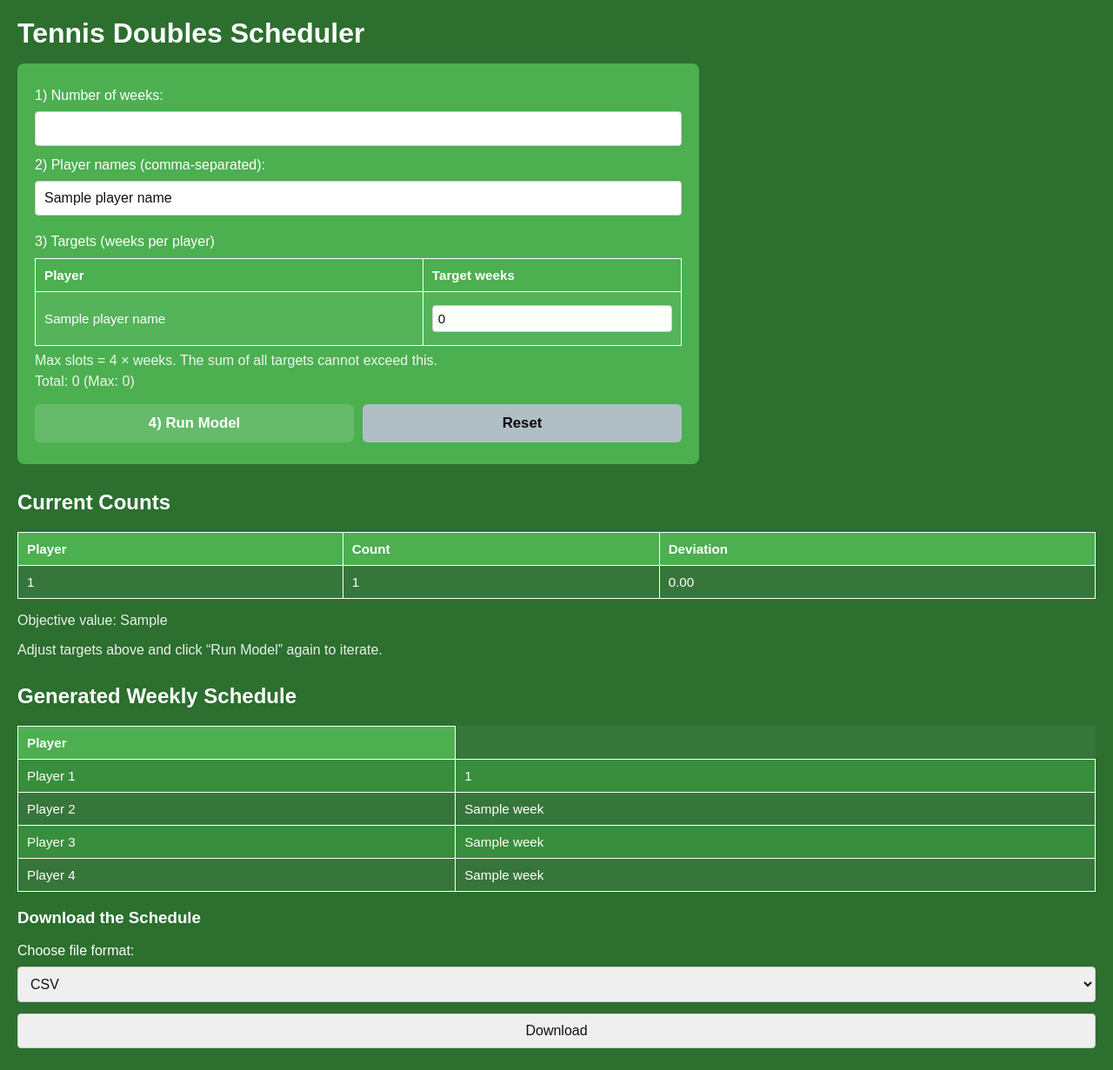
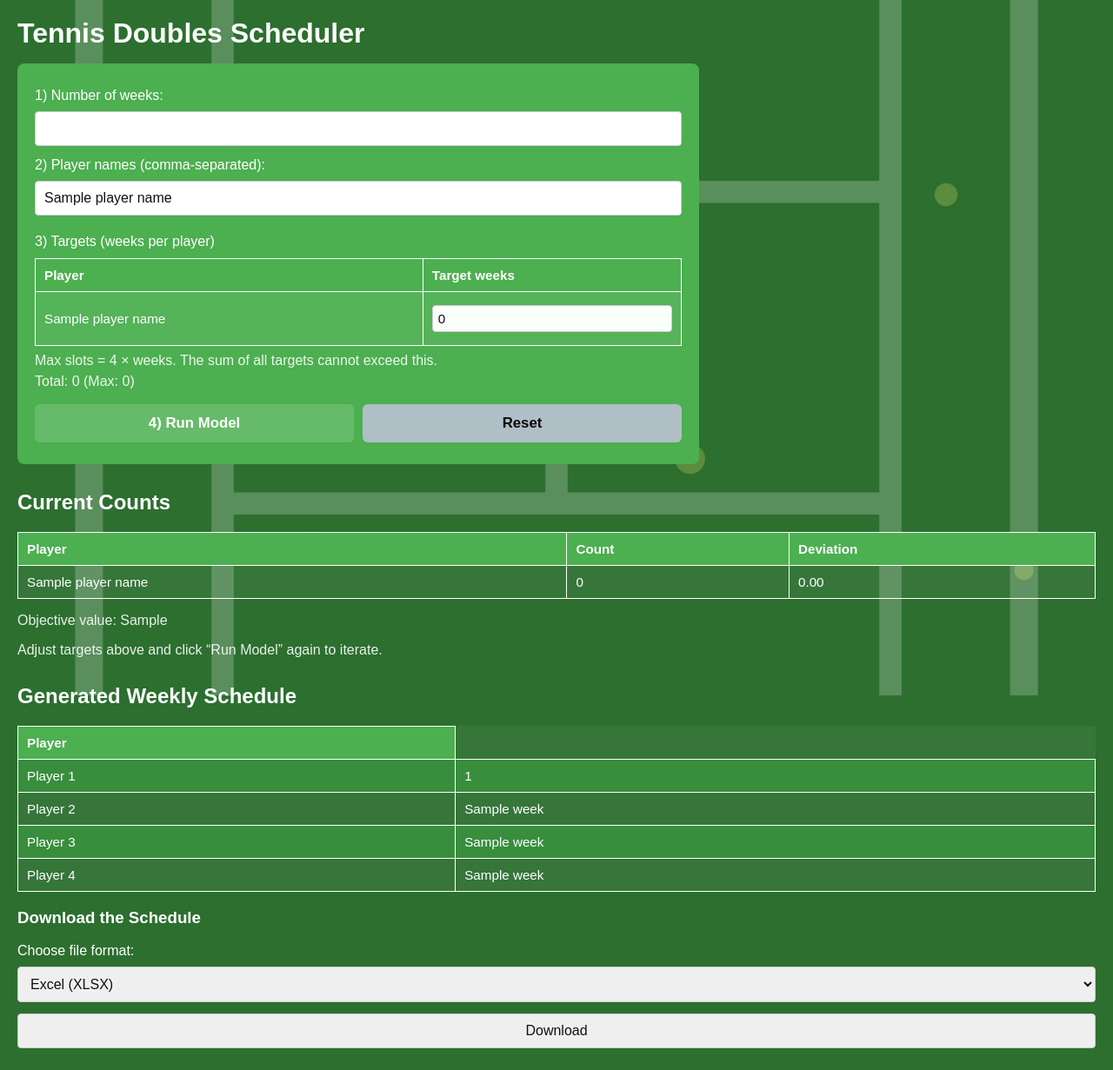
Before and after one commit to statsrick/tennis-scheduler, a Flask app: template templates/index.html in a window 1280 px wide. Shown: the whole page at 87% size. Run offline with Flask 3, Linux system fonts and the light colour scheme; the template is opened without the code that fills it: most values are stand-ins (such as "Sample title", 1, 10 or a date in 2020).

Commit message:
fixed csv

```diff
--- a/templates/index.html
+++ b/templates/index.html
@@ -5,18 +5,69 @@
   <meta name="viewport" content="width=device-width, initial-scale=1.0"/>
   <title>Tennis Doubles Scheduler</title>
   <style>
+    :root{
+      --court-green:#2c6f2f;
+      --form-green:#4CAF50;
+      --line:#ffffff;
+      --ball:#fffb79;
+      --ball-shade:#d6d54f;
+    }
+
+    /* Base */
+    html, body { height: 100%; }
     body {
       font-family: Arial, sans-serif;
-      background-color: #2c6f2f; /* Tennis court green */
+      background-color: var(--court-green);
       color: white;
       margin: 0;
+      padding: 0; /* background layers sit full-bleed; content adds its own padding */
+      overflow-x: hidden;
+    }
+
+    /* Background layers (behind everything, no interaction) */
+    .bg {
+      position: fixed;
+      inset: 0;
+      z-index: 0;
+      pointer-events: none;
+    }
+    /* Court lines as an SVG overlay */
+    .court {
+      position: absolute;
+      inset: 0;
+      width: 100%;
+      height: 100%;
+      opacity: 0.22; /* subtle */
+    }
+    /* Soft tennis balls sprinkled around using layered radial-gradients */
+    .balls {
+      position: absolute;
+      inset: 0;
+      opacity: 0.22;
+      background-repeat: no-repeat;
+      background-image:
+        radial-gradient(circle at 8% 18%,  var(--ball) 0 14px, var(--ball-shade) 15px, transparent 16px),
+        radial-gradient(circle at 85% 28%, var(--ball) 0 12px, var(--ball-shade) 13px, transparent 14px),
+        radial-gradient(circle at 28% 78%, var(--ball) 0 11px, var(--ball-shade) 12px, transparent 13px),
+        radial-gradient(circle at 62% 66%, var(--ball) 0 16px, var(--ball-shade) 17px, transparent 18px),
+        radial-gradient(circle at 92% 82%, var(--ball) 0 10px, var(--ball-shade) 11px, transparent 12px),
+        radial-gradient(circle at 40% 14%, var(--ball) 0 13px, var(--ball-shade) 14px, transparent 15px);
+      filter: drop-shadow(0 1px 1px rgba(0,0,0,.25));
+    }
+
+    /* Foreground content wrapper */
+    .content {
+      position: relative;
+      z-index: 1;
       padding: 20px;
     }
+
     h1 { text-align: left; margin: 0 0 16px 0; }
+
     .form-container {
       margin-bottom: 20px;
       padding: 20px;
-      background-color: #4CAF50;
+      background-color: var(--form-green);
       border-radius: 8px;
       width: 60%;
     }
@@ -54,7 +105,7 @@
     th, td {
       padding: 10px; text-align: left; border: 1px solid #fff; font-size: 0.95em; color: #fff;
     }
-    th { background-color: #4CAF50; }
+    th { background-color: var(--form-green); }
     tr:nth-child(even) { background-color: #388e3c; }
     .muted { opacity: 0.9; }
     .error { background:#b71c1c; color:#fff; padding:10px; border-radius:6px; margin:10px 0; }
@@ -73,9 +124,43 @@
       width: 48px; height: 48px; animation: spin 1s linear infinite; margin: 12px auto;
     }
     @keyframes spin { 0% { transform: rotate(0deg);} 100% { transform: rotate(360deg);} }
+
+    /* Responsive: widen form to 100% on narrow screens */
+    @media (max-width: 900px){
+      .form-container { width: 100%; }
+    }
   </style>
 </head>
 <body>
+
+<!-- Background layers -->
+<div class="bg" aria-hidden="true">
+  <!-- Court lines (rough tennis court layout) -->
+  <svg class="court" viewBox="0 0 100 100" preserveAspectRatio="xMidYMid slice">
+    <!-- Outer court rectangle -->
+    <rect x="8" y="8" width="84" height="84" fill="none" stroke="white" stroke-width="2.5"/>
+    <!-- Baselines -->
+    <line x1="8" y1="8" x2="92" y2="8" stroke="white" stroke-width="2"/>
+    <line x1="8" y1="92" x2="92" y2="92" stroke="white" stroke-width="2"/>
+    <!-- Singles sidelines (approx) -->
+    <line x1="20" y1="8" x2="20" y2="92" stroke="white" stroke-width="2"/>
+    <line x1="80" y1="8" x2="80" y2="92" stroke="white" stroke-width="2"/>
+    <!-- Service lines -->
+    <line x1="20" y1="36" x2="80" y2="36" stroke="white" stroke-width="2"/>
+    <line x1="20" y1="64" x2="80" y2="64" stroke="white" stroke-width="2"/>
+    <!-- Center service line -->
+    <line x1="50" y1="36" x2="50" y2="64" stroke="white" stroke-width="2"/>
+    <!-- Center marks on baselines -->
+    <line x1="50" y1="8"  x2="50" y2="11" stroke="white" stroke-width="2"/>
+    <line x1="50" y1="89" x2="50" y2="92" stroke="white" stroke-width="2"/>
+  </svg>
+
+  <!-- Tennis balls sprinkled -->
+  <div class="balls"></div>
+</div>
+
+<!-- Foreground content -->
+<div class="content">
   <h1>Tennis Doubles Scheduler</h1>
 
   <div id="loading">
@@ -141,11 +226,12 @@
     <table>
       <thead><tr><th>Player</th><th>Count</th><th>Deviation</th></tr></thead>
       <tbody>
-      {% for p, c in counts.items() %}
+        {# ENSURE the order matches Targets: iterate player_names, look up counts/deviation #}
+        {% for name in player_names %}
         <tr>
-        <td>{{ p }}</td>
-        <td>{{ c }}</td>
-        <td>{{ '%.2f'|format(deviation.get(p, 0)) }}</td>
+          <td>{{ name }}</td>
+          <td>{{ counts.get(name, 0) }}</td>
+          <td>{{ '%.2f'|format(deviation.get(name, 0)) }}</td>
         </tr>
         {% endfor %}
       </tbody>
@@ -192,19 +278,23 @@
     </table>
 
     <h3>Download the Schedule</h3>
-  <form class="download-form" action="/download" method="POST">
+    <form class="download-form" action="/download" method="POST" id="downloadForm">
       <input type="hidden" name="player_names" value="{{ player_names | join(',') }}">
       <input type="hidden" name="num_weeks" value="{{ M }}">
       <label for="file_format">Choose file format:</label>
       <select name="file_format" id="file_format">
+        <!-- Excel first (default) -->
+        <option value="xls">Excel (XLSX)</option>
         <option value="csv">CSV</option>
-      <option value="xls">XLS</option>
         <option value="pdf">PDF</option>
       </select>
+      <!-- targets get mirrored here on submit -->
+      <div id="dlTargets"></div>
       <button type="submit" style="margin-top:8px;">Download</button>
     </form>
   </div>
   {% endif %}
+</div> <!-- /content -->
 
 <script>
   const form       = document.getElementById('mainForm');
@@ -215,6 +305,7 @@
   const maxSlotsEl = document.getElementById('max_slots');
   const runBtn     = document.getElementById('runBtn');
   const loading    = document.getElementById('loading');
+  const dlForm     = document.getElementById('downloadForm');
 
   /* ===== Helpers ===== */
 
@@ -353,6 +444,31 @@
     window.location.href = '/';
   }
 
+  // Inject current targets into download form before submitting it
+  if (dlForm) {
+    dlForm.addEventListener('submit', () => {
+      const holder = document.getElementById('dlTargets');
+      holder.innerHTML = '';
+      document.querySelectorAll('#targets_rows .target-input').forEach((inp, i) => {
+        const nameCell = inp.closest('tr').querySelector('.player-cell');
+        const player = nameCell ? nameCell.textContent.trim() : `p_${i}`;
+
+        const hByName = document.createElement('input');
+        hByName.type = 'hidden';
+        hByName.name = player;
+        hByName.value = inp.value || 0;
+
+        const hByIdx = document.createElement('input');
+        hByIdx.type = 'hidden';
+        hByIdx.name = `t_${i}`;
+        hByIdx.value = inp.value || 0;
+
+        holder.appendChild(hByName);
+        holder.appendChild(hByIdx);
+      });
+    });
+  }
+
   /* ===== Wire up events ===== */
 
   // Rebuild defaults when names are actively edited (add/remove/change) or weeks change
@@ -362,7 +478,8 @@
   weeksField.addEventListener('input',  () => buildDefaultsIfNeeded(true));
 
   // Before submit: sync mirrors, validate, normalize names; show loading
-  form.addEventListener('submit', (e) => {
+  const formEl = document.getElementById('mainForm');
+  formEl.addEventListener('submit', (e) => {
     mirrorAllHidden();
     normalizePlayersField();
 
```
Lines whose indentation alone changed are shown as unchanged.
